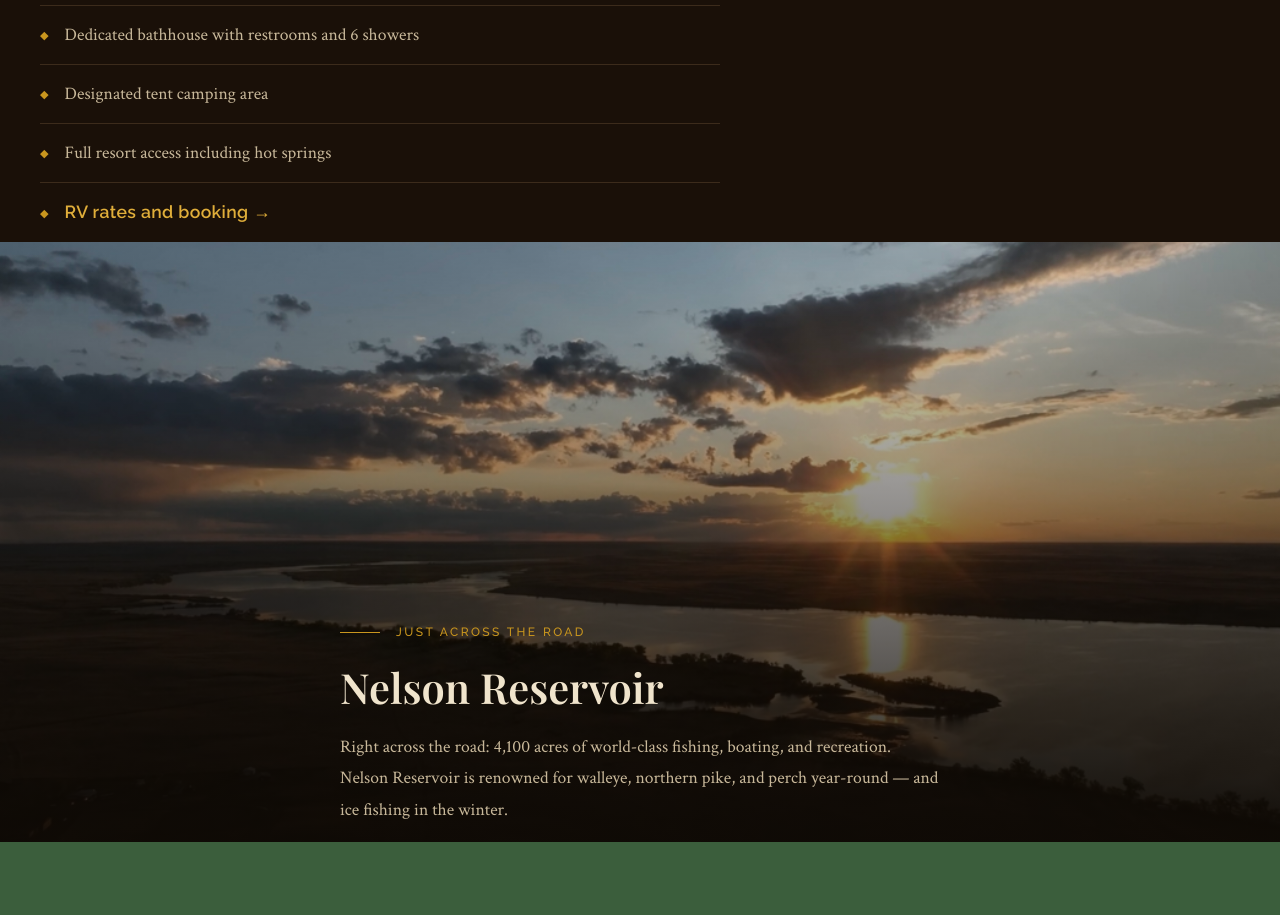
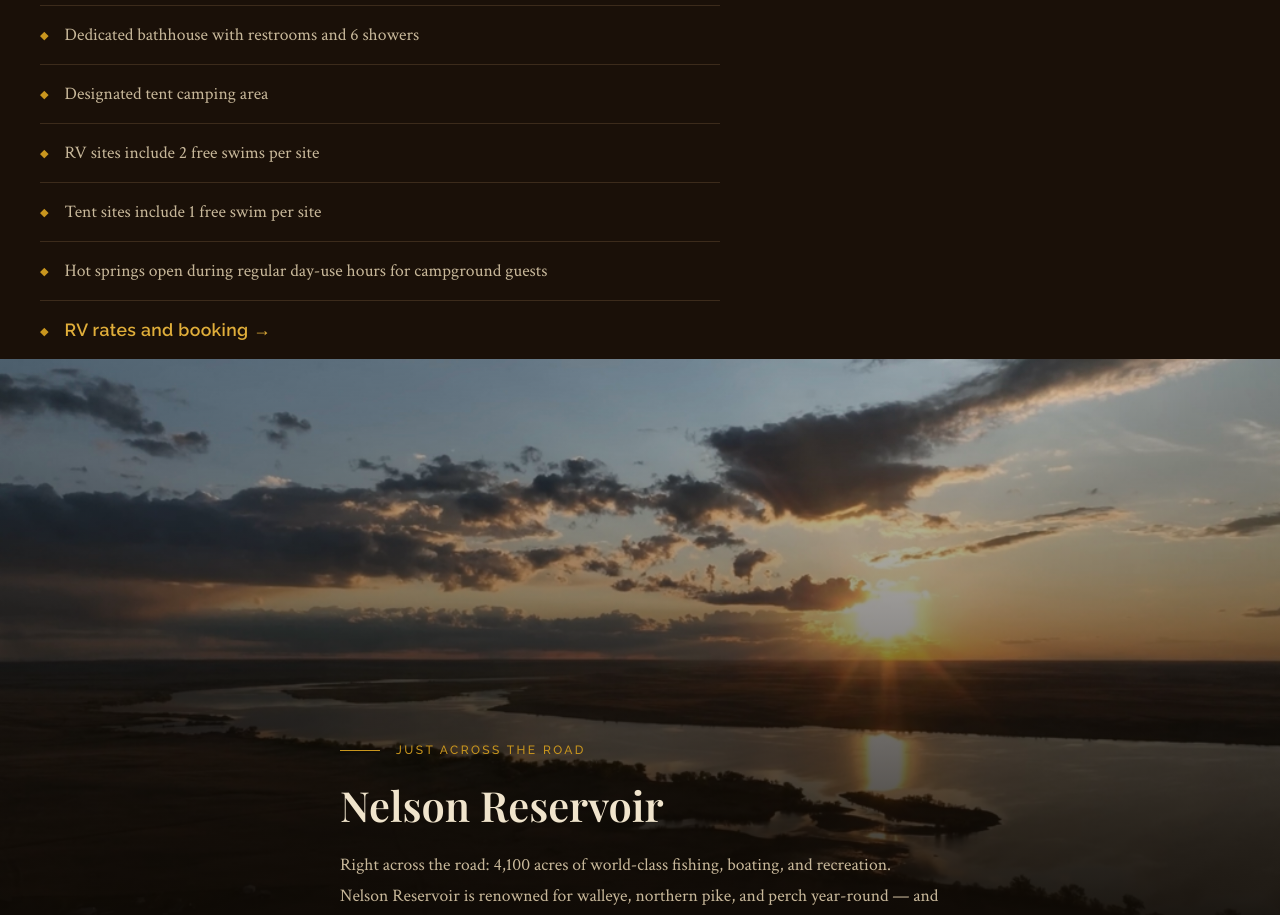
Before and after one commit to sleepingbuffalo/sleeping-buffalo-website, a React (Vite) app: page /rv-park in a window 1280 px wide. Shown: the part 1640-2555 px from the top of the page. Built offline with nearby package versions, Linux system fonts and the light colour scheme; a web font is replaced by a local one.

Commit message:
Update campground swim access policy

```diff
--- a/src/pages/RVPark.jsx
+++ b/src/pages/RVPark.jsx
@@ -11,7 +11,9 @@ const features = [
   'Easy pull-through sites — big rig friendly',
   'Dedicated bathhouse with restrooms and 6 showers',
   'Designated tent camping area',
-  'Full resort access including hot springs',
+  'RV sites include 2 free swims per site',
+  'Tent sites include 1 free swim per site',
+  'Hot springs open during regular day-use hours for campground guests',
 ]
 
 export default function RVPark() {
```
